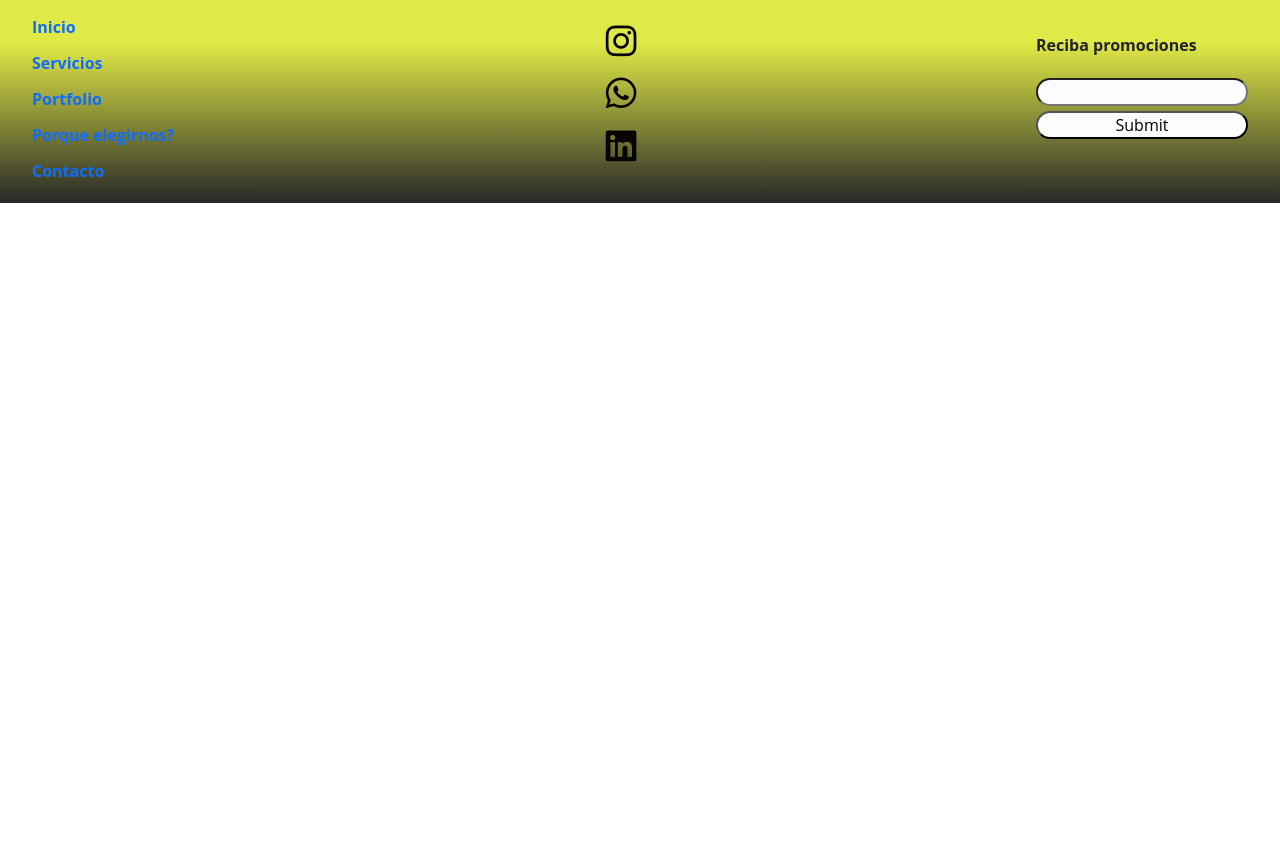
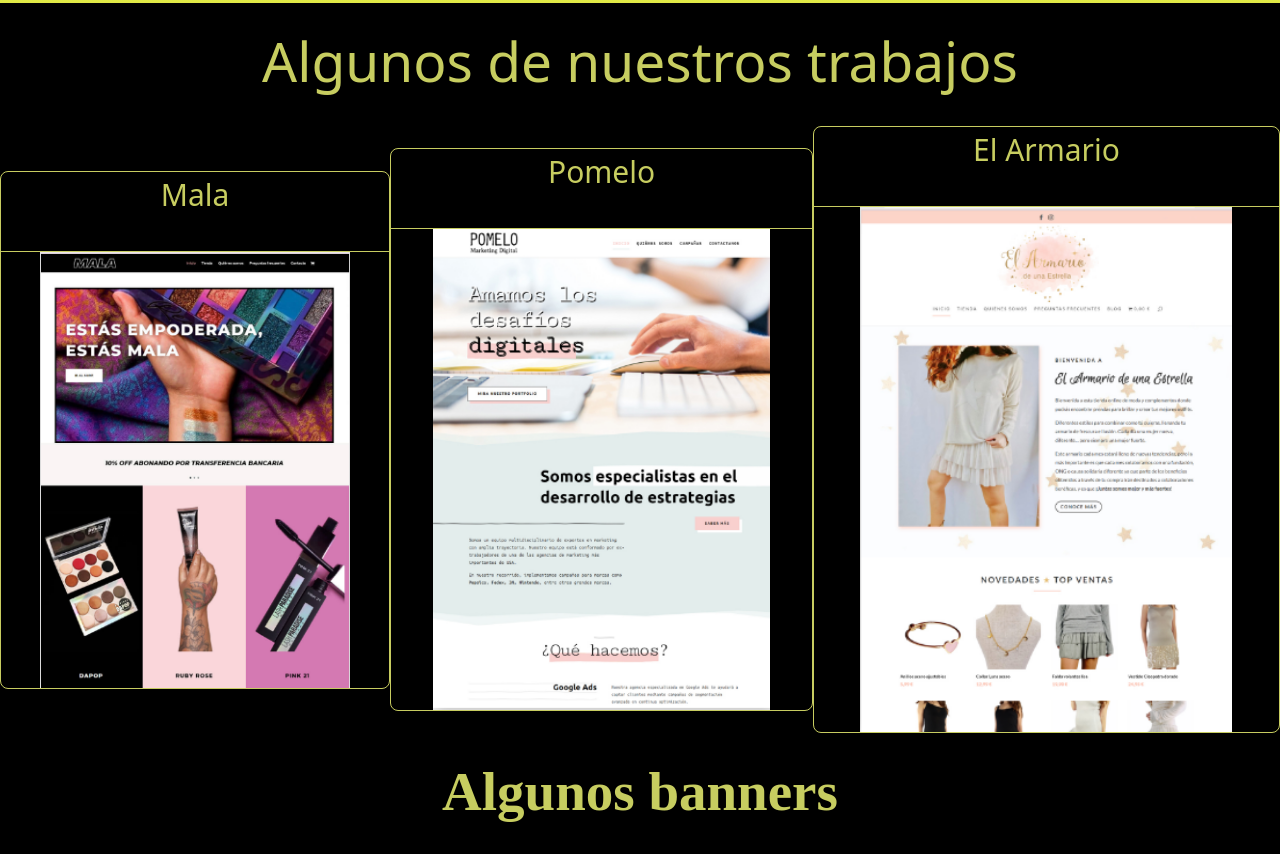
Before and after one commit to JoseErnst/proyectoErnst-Webbing, a plain HTML site: page paginas/portfolio.html in a window 1280 px wide. Shown: the part 76-930 px from the top of the page. Before the commit the page ends 800 px from the top, so only its background shows below. Drawn offline with nearby package versions, Linux system fonts and the light colour scheme.

Commit message:
termine portfolio

```diff
--- a/paginas/portfolio.html
+++ b/paginas/portfolio.html
@@ -33,7 +33,8 @@
                         <ul class="dropdown-menu" aria-labelledby="navbarDropdownMenuLink">
                             <li><a class="dropdown-item" href="./servicios.html#servicios">Desarrollo Web</a></li>
                             <li><a class="dropdown-item" href="./servicios.html#creatividades">Creatividades</a></li>
-                            <li><a class="dropdown-item" href="./servicios.html#analisisMarketing">Analisis Marketing</a></li>
+                            <li><a class="dropdown-item" href="./servicios.html#analisisMarketing">Analisis
+                                    Marketing</a></li>
                         </ul>
                     </li>
                     <li class="nav-item">
@@ -51,6 +52,73 @@
         </div>
     </nav>
     <!--Termina nav-->
+
+    <main class="portfolio">
+        <section class="section1">
+            <h1 class="tituloP">Algunos de nuestros trabajos</h1>
+                <div class="primeraFila">
+
+                    <div class="landing pack_1">
+                        <div class="pack-div">
+                            <h4 class="pack-tit">Mala</h4>
+                        </div>
+
+                        <img class="imgP" src="../imagenes/Captura.PNG" alt="Mala landing">
+                    </div>
+                    <div class="landing pack_1">
+                        <div class="pack-div">
+                            <h4 class="pack-tit">Pomelo</h4>
+                        </div>
+
+                        <img class="imgP" src="../imagenes/Captura2.PNG" alt="Pomelo landing">
+                    </div>
+                    <div class="landing pack_1">
+                        <div class="pack-div">
+                            <h4 class="pack-tit">El Armario</h4>
+                        </div>
+
+                        <img class="imgP" src="../imagenes/Captura3.PNG" alt="El Armario landing">
+                    </div>
+                </div>
+
+
+
+
+        </section>
+        <section class="section1">
+            <h2 class="tituloP">Algunos banners</h2>
+                <div class="primeraFila">
+
+                    <div class="landing pack_1">
+                        <div class="pack-div">
+                            <h4 class="pack-tit">Banner 1</h4>
+                        </div>
+
+                        <img class="imgP" src="../imagenes/Captura.PNG" alt="Banner 1">
+                    </div>
+                    <div class="landing pack_1">
+                        <div class="pack-div">
+                            <h4 class="pack-tit">Banner 2</h4>
+                        </div>
+
+                        <img class="imgP" src="../imagenes/Captura2.PNG" alt="Banner 2">
+                    </div>
+                    <div class="landing pack_1">
+                        <div class="pack-div">
+                            <h4 class="pack-tit">Banner 3</h4>
+                        </div>
+
+                        <img class="imgP" src="../imagenes/Captura3.PNG" alt="Banner 3">
+                    </div>
+                </div>
+
+
+
+
+        </section>
+    </main>
+
+
     <!--Empieza footer-->
     <footer class="footer">
         <ul class="form">
--- a/scss/secciones/_portfolio.scss
+++ b/scss/secciones/_portfolio.scss
@@ -0,0 +1,65 @@
+.portfolio {
+
+    .section1 {
+      width: 100%;
+      padding-top: 2%;
+      width: 100%;
+      background-color: black;
+      .tituloP {
+        width: 100%;
+        font-size: 55px;
+        text-align: center;
+        color: rgba(209, 215, 101, 0.953);
+        padding-bottom: 1.5rem;
+      }
+      .primeraFila {
+        width: 100%;
+        height: 87%;
+        display: flex;
+        flex-flow: row;
+        .landing {
+          width: auto;
+          margin: auto;
+          display: flex;
+          flex-flow: row wrap;
+          border: 1px solid rgba(209, 215, 101, 0.953);
+          border-radius: 8px;
+
+          .pack-div {
+            padding-top: 5px;
+            padding-bottom: 15px;
+            width: 100%;
+            margin: auto;
+            height: 10vh;
+            border-top-left-radius: 8px;
+            border-top-right-radius: 8px;
+            border-bottom: 1px solid rgba(209, 215, 101, 0.953);
+
+            .pack-tit {
+              text-align: center;
+              color: rgba(209, 215, 101, 0.953);
+              font-size: 30px;
+            }
+          }
+          .imgP {
+            list-style-type: none;
+            margin: auto;
+            width: 80%;
+            .pack-li_precio {
+              text-align: center;
+            }
+          }
+          &:hover {
+            .pack-tit {
+              transform: scale(1.3);
+              transition: 0.5s;
+            }
+            .imgP {
+              transform: scale(1.1);
+              transition: 0.5s;
+            }
+          }
+        }
+      }
+    }
+  }
```
Also changed, not shown: estilo/main.css, estilo/main.min.css, imagenes/Captura.PNG (added), imagenes/Captura2.PNG (added), imagenes/Captura3.PNG (added), 1 other file.
